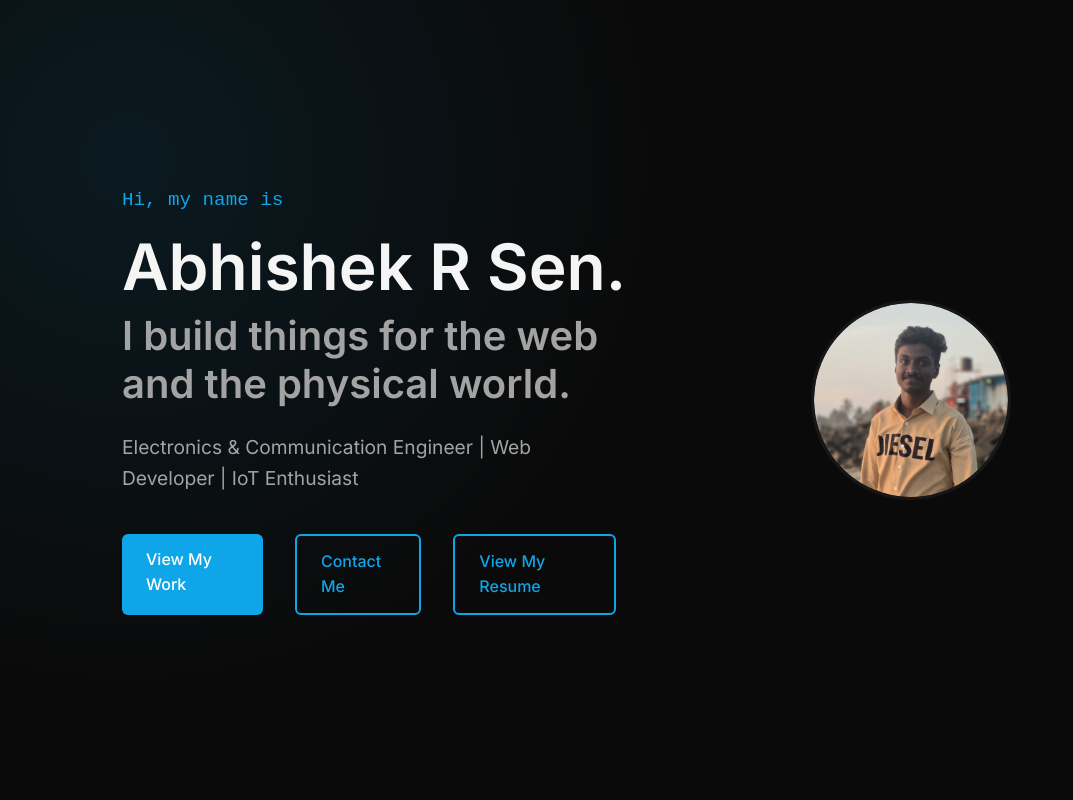
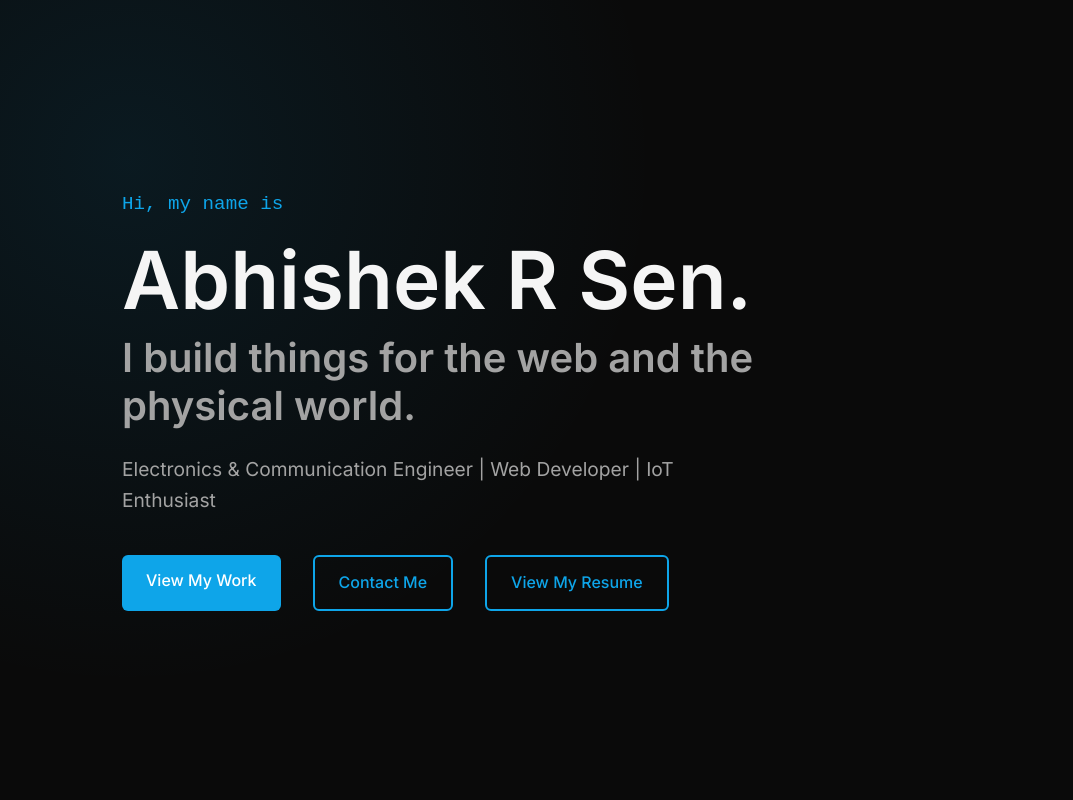
Before and after one commit to abhishekrsen/Abhishek-R-Sen-Portfolio, a React (Vite) app in the folder client/: page / in a window 1280 px wide. Shown: the top 800 px of the page, without its empty margins (0-1073 px from the left). Built offline with nearby package versions, Linux system fonts and the light colour scheme.

Commit message:
Remove profile picture from Hero section

```diff
--- a/client/src/components/Hero.css
+++ b/client/src/components/Hero.css
@@ -7,34 +7,10 @@
 
 .hero-container {
   width: 100%;
-  display: flex;
-  align-items: center;
-  justify-content: space-between;
-  gap: 3rem;
-  flex-wrap: wrap-reverse;
 }
 
 .hero-content {
-  flex: 1;
-  min-width: 300px;
-}
-
-.hero-image-wrapper {
-  flex: 1;
-  display: flex;
-  justify-content: center;
-  align-items: center;
-  min-width: 300px;
-}
-
-.hero-image {
-  max-width: 100%;
-  width: 200px;
-  height: 200px;
-  object-fit: cover;
-  border-radius: 50%;
-  box-shadow: 0 5px 15px -5px var(--primary-color);
-  border: 3px solid var(--card-bg);
+  max-width: 800px;
 }
 
 .hero-greeting {
@@ -45,17 +21,10 @@
 }
 
 .hero-name {
-  font-size: clamp(2rem, 5vw, 4.5rem);
+  font-size: clamp(3rem, 8vw, 5rem);
   color: var(--text-main);
   line-height: 1.1;
   margin-bottom: 10px;
-  white-space: nowrap;
-}
-
-@media (max-width: 480px) {
-  .hero-name {
-    white-space: normal;
-  }
 }
 
 .hero-title {
--- a/client/src/components/Hero.jsx
+++ b/client/src/components/Hero.jsx
@@ -1,5 +1,4 @@
 import React from 'react';
-import profilePic from '../assets/profile.png';
 import './Hero.css';
 
 const Hero = () => {
@@ -19,9 +18,6 @@ const Hero = () => {
             <a href="https://drive.google.com/file/d/1-Oem3aK4jWU1Qd_Bnsx2eEi_a-Ma00Ub/view?usp=drive_link" target="_blank" rel="noopener noreferrer" className="btn btn-outline" style={{ marginLeft: '1rem' }}>View My Resume</a>
           </div>
         </div>
-        <div className="hero-image-wrapper animate-fade-in-up delay-300">
-          <img src={profilePic} alt="Abhishek R Sen" className="hero-image" />
-        </div>
       </div>
     </section>
   );
```
